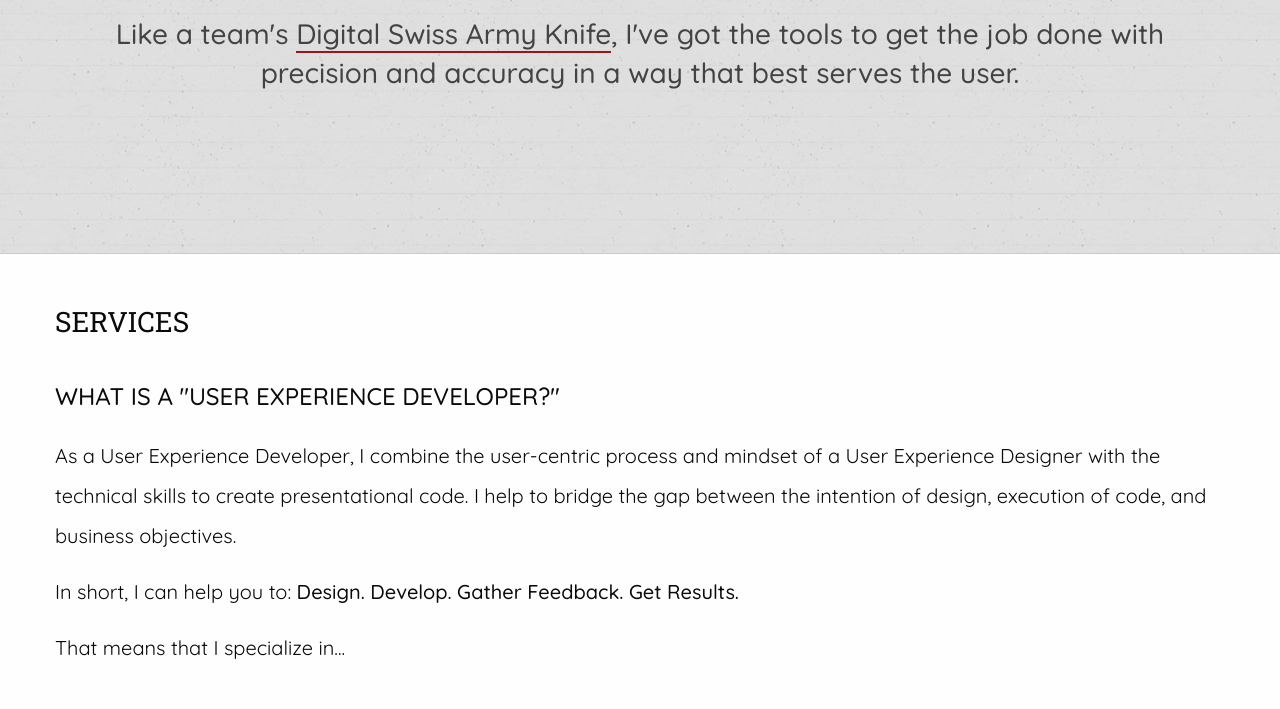
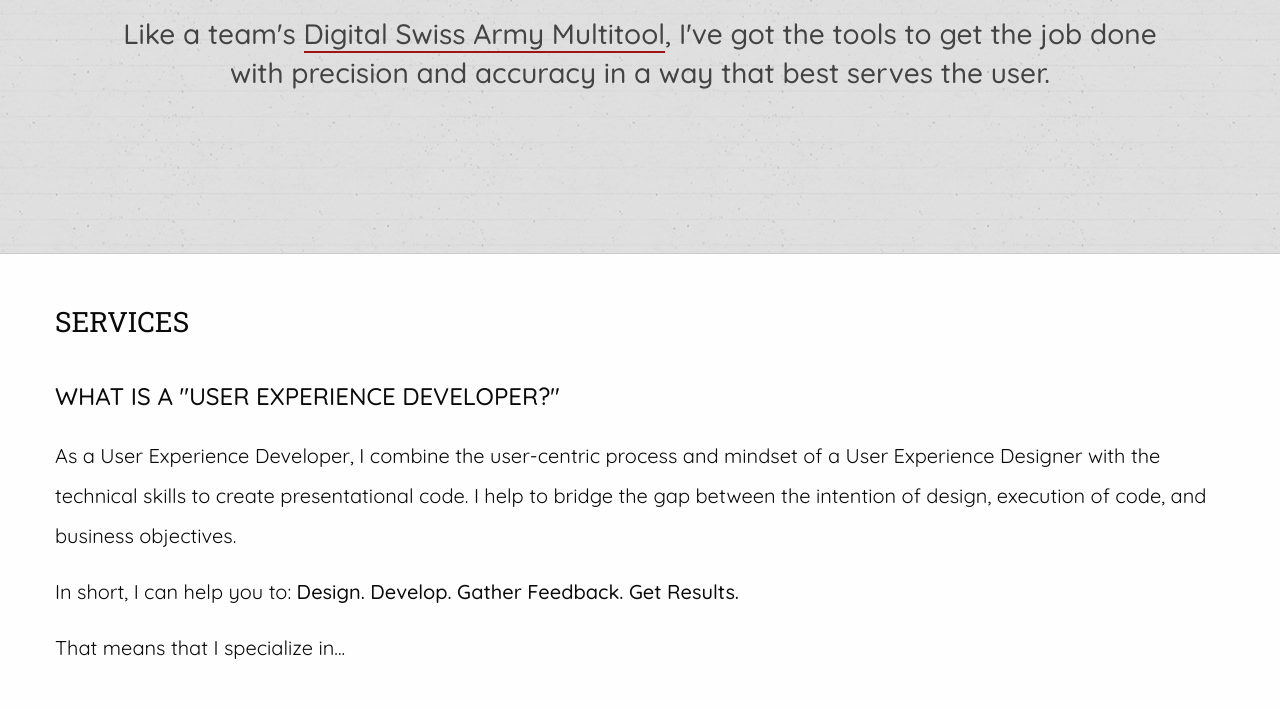
Before and after one commit to huebnema/MadisonHuebner, a website: page app/index.html in a window 1280 px wide. Shown: the part 391-1100 px from the top of the page. Drawn offline with Linux system fonts and the light colour scheme.

Commit message:
Update Text

```diff
--- a/app/index.html
+++ b/app/index.html
@@ -54,7 +54,7 @@
                             <h1 id="greeting" class="Typewriter__Content Splash__Opener"></h1>
                         </div>
                         <h1 class="Splash__Title">I'm <strong>Maddie</strong>, a <strong>User Experience Developer</strong>, in <strong>Milwaukee, WI</strong>.</h1>
-                        <h1 class="Splash__Subtitle">Like a team's <span class="AccentUnderline">Digital Swiss Army Knife</span>, I've got the tools to get the job done
+                        <h1 class="Splash__Subtitle">Like a team's <span class="AccentUnderline">Digital Swiss Army Multitool</span>, I've got the tools to get the job done
                             with precision and accuracy in a way that best serves the user.</h1>
                         <!--<p>.Design-Philosophy {-->
                             <!--display: flex; //Flexible-->
```
Also changed, not shown: app/scss/styles.scss (+0 -8 lines).
